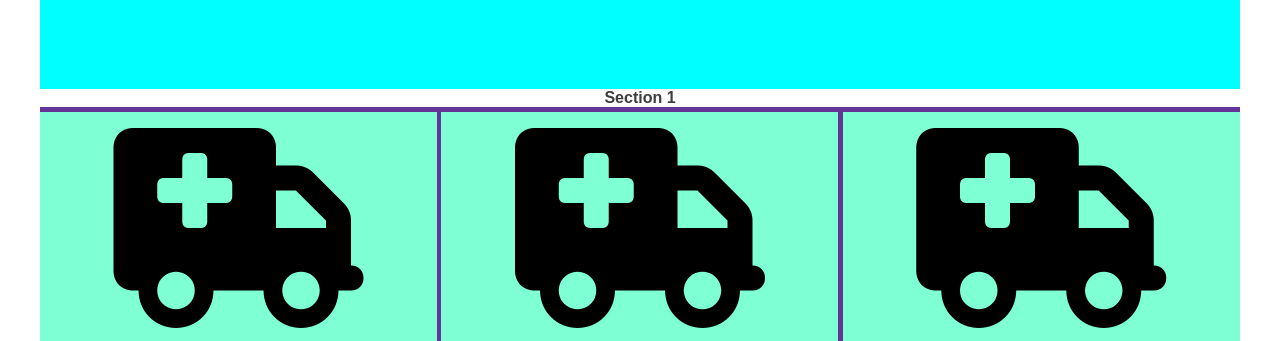
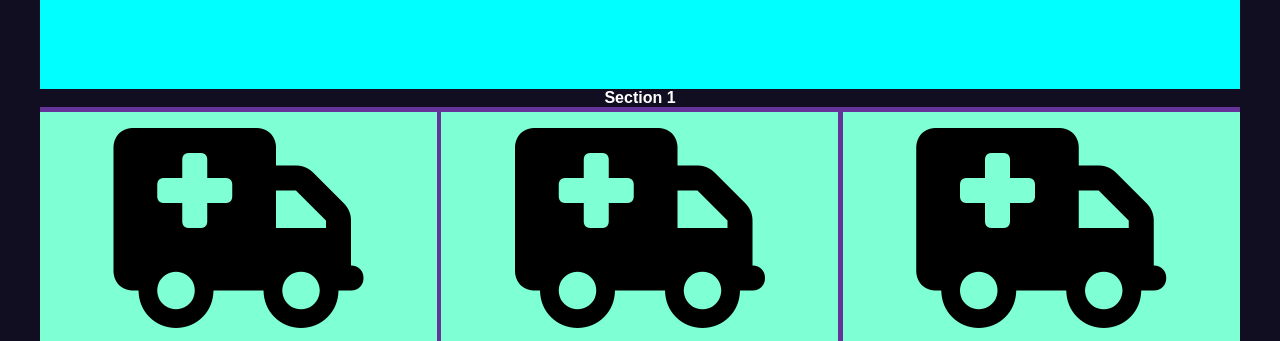
Before and after one commit to joseda2209/Semana-1--194, a plain HTML site: page index.html in a window 1280 px wide. Shown: the part 211-552 px from the top of the page. Drawn offline with Linux system fonts and the light colour scheme.

Commit message:
Fondo_Pagina

```diff
--- a/style.css
+++ b/style.css
@@ -1,11 +1,12 @@
 body{
     margin-top: 0px;
     font-family: Arial, Helvetica, sans-serif;
+    background-color: #110e22;
 }
 
 .container{
     width: 1200px;
-    background-color: #888888;
+    background-color: #110e22;
     height: 2000px;
     -ms-flex-item-align: center;
         align-self: center;
@@ -98,10 +99,11 @@ body{
 
 .section-text{
     margin: 0;
-    color: #3e3e3e;
+    color: white;
     background: white;
     font-weight: bold;
     text-align: center;
+    background-color: #110e22;
 }
 
 .col-3{
```
